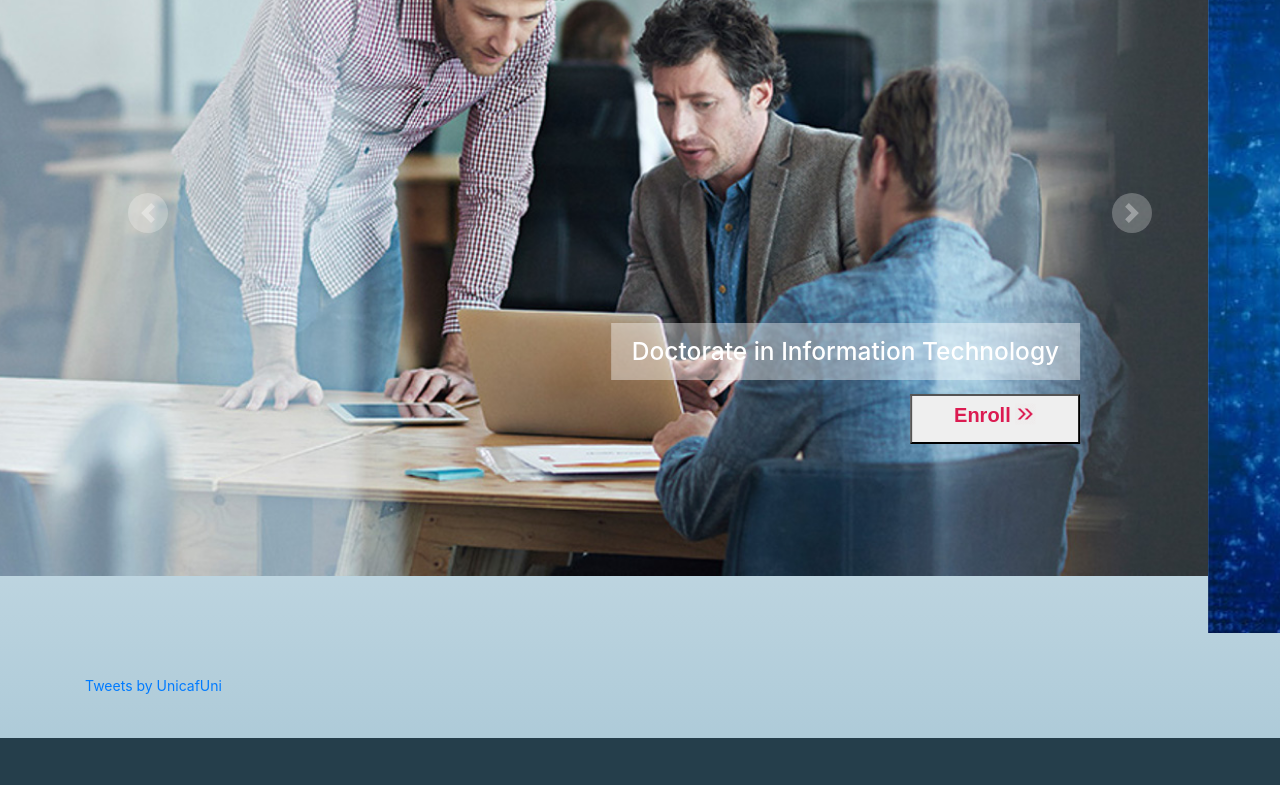
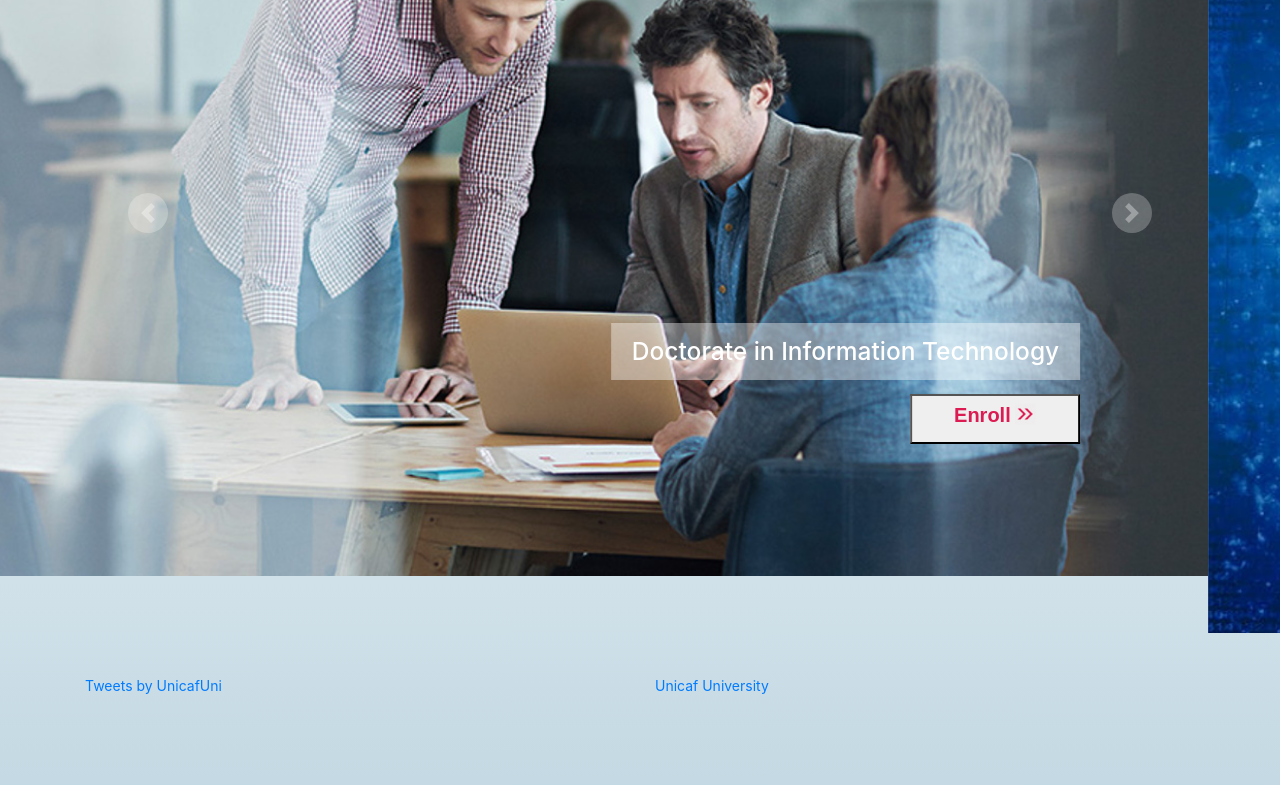
Before and after one commit to Dantiff/unicaf-web-design-project, a plain HTML site: page index.html in a window 1280 px wide. Shown: the part 167-952 px from the top of the page. Drawn offline with nearby package versions, Linux system fonts and the light colour scheme.

Commit message:
Embed facebook

```diff
--- a/css/home.css
+++ b/css/home.css
@@ -82,7 +82,8 @@
 }
 
 /* The Social */
-.social {
+.social .col-sm {
+  height: 600px;
 }
 
 /* The Footer */
--- a/index.html
+++ b/index.html
@@ -45,6 +45,15 @@
     <link rel="stylesheet" type="text/css" href="./css/home.css" />
   </head>
   <body>
+    <!-- Include Facebook SDK -->
+    <!-- <div id="fb-root"></div>
+    <script
+      async
+      defer
+      crossorigin="anonymous"
+      src="https://connect.facebook.net/en_GB/sdk.js#xfbml=1&version=v4.0"
+    ></script> -->
+
     <!-- The Navbar -->
     <nav
       class="navbar navbar-expand-lg navbar-light bg-light overall-navbar py-0"
@@ -249,6 +258,36 @@
               charset="utf-8"
             ></script>
           </div>
+          <div class="col-sm">
+            <div id="fb-root"></div>
+            <script
+              async
+              defer
+              crossorigin="anonymous"
+              src="https://connect.facebook.net/en_GB/sdk.js#xfbml=1&version=v4.0"
+            ></script>
+
+            <div
+              class="fb-page"
+              data-href="https://web.facebook.com/unicafuniversity"
+              data-tabs="timeline"
+              data-width="300"
+              data-height="600"
+              data-small-header="true"
+              data-adapt-container-width="true"
+              data-hide-cover="true"
+              data-show-facepile="true"
+            >
+              <blockquote
+                cite="https://web.facebook.com/unicafuniversity"
+                class="fb-xfbml-parse-ignore"
+              >
+                <a href="https://web.facebook.com/unicafuniversity"
+                  >Unicaf University</a
+                >
+              </blockquote>
+            </div>
+          </div>
         </div>
       </div>
     </div>
```
